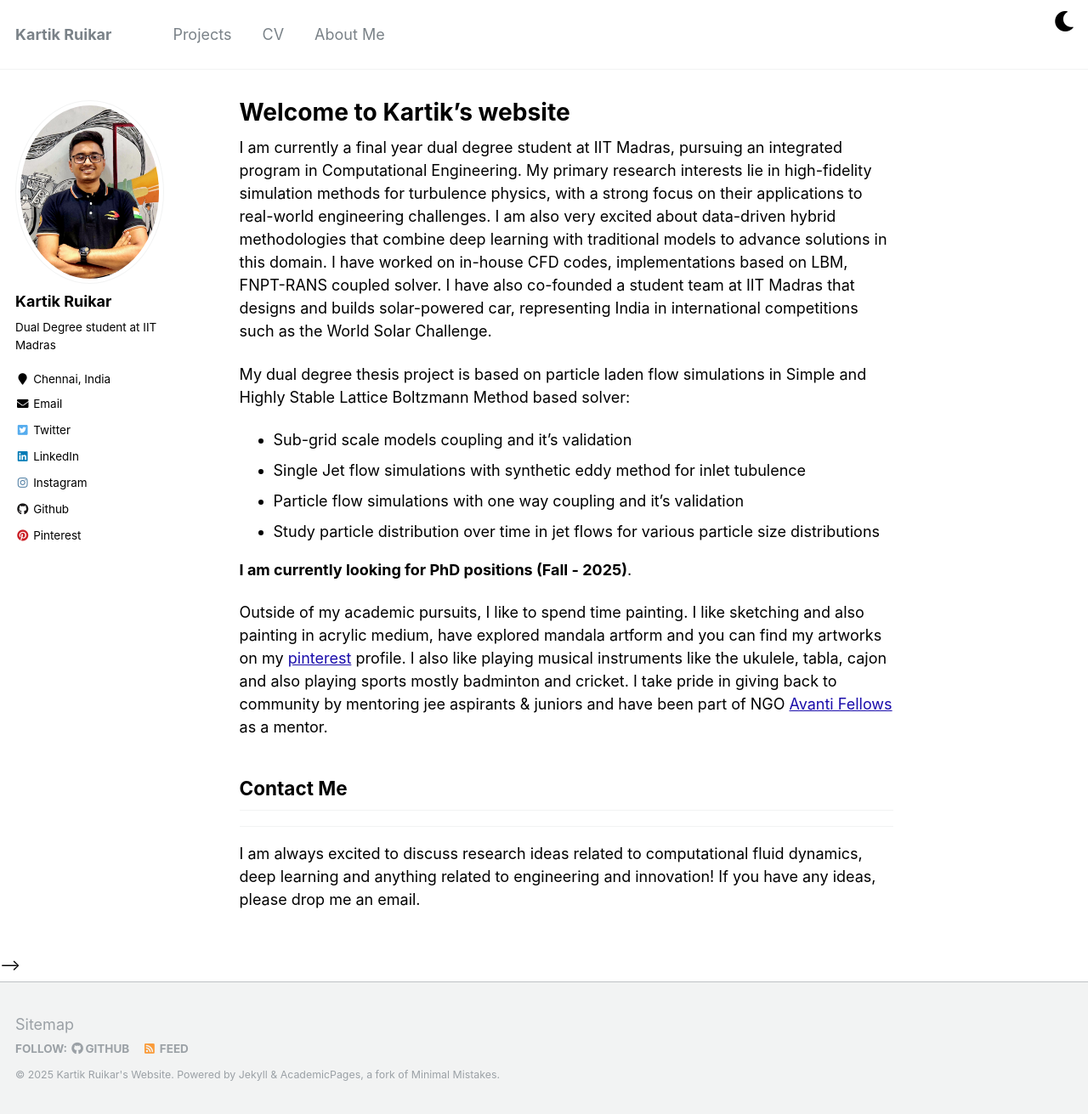
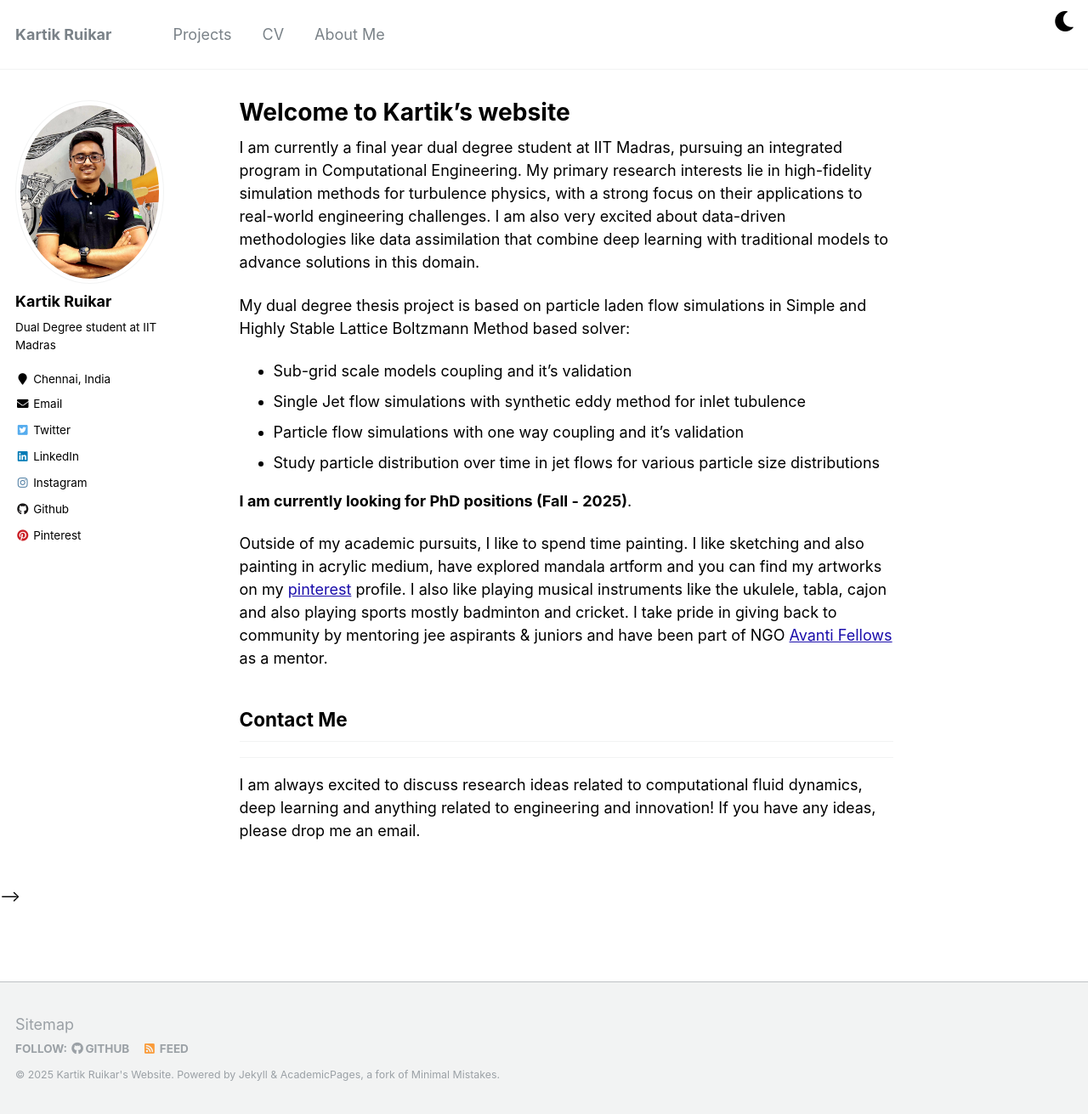
Before and after one commit to Kartik2605/Kartik2605.github.io, a Jekyll site: the page built from _pages/about.md, in a window 1280 px wide and 1311 px high. Shown: the whole window at 85% size. Built offline with Jekyll 4.4.1, drawn with Linux system fonts in a browser that asks for light colours.

Commit message:
some more changes in introduction

```diff
--- a/_pages/about.md
+++ b/_pages/about.md
@@ -8,7 +8,7 @@ redirect_from:
   - /about.html
 ---
 
-I am currently a final year dual degree student at IIT Madras, pursuing an integrated program in Computational Engineering. My primary research interests lie in high-fidelity simulation methods for turbulence physics, with a strong focus on their applications to real-world engineering challenges. I am also very excited about data-driven hybrid methodologies that combine deep learning with traditional models to advance solutions in this domain. I have worked on in-house CFD codes, implementations based on LBM, FNPT-RANS coupled solver. I have also co-founded a student team at IIT Madras that designs and builds solar-powered car, representing India in international competitions such as the World Solar Challenge.
+I am currently a final year dual degree student at IIT Madras, pursuing an integrated program in Computational Engineering. My primary research interests lie in high-fidelity simulation methods for turbulence physics, with a strong focus on their applications to real-world engineering challenges. I am also very excited about data-driven methodologies like data assimilation that combine deep learning with traditional models to advance solutions in this domain.
 
 
 
```
